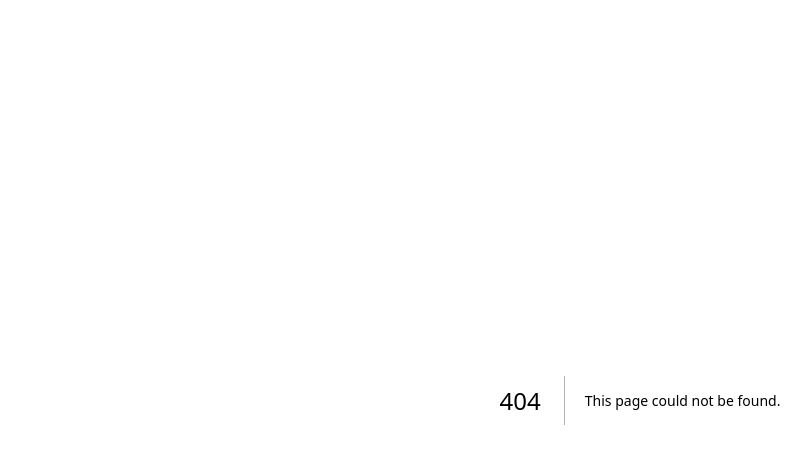
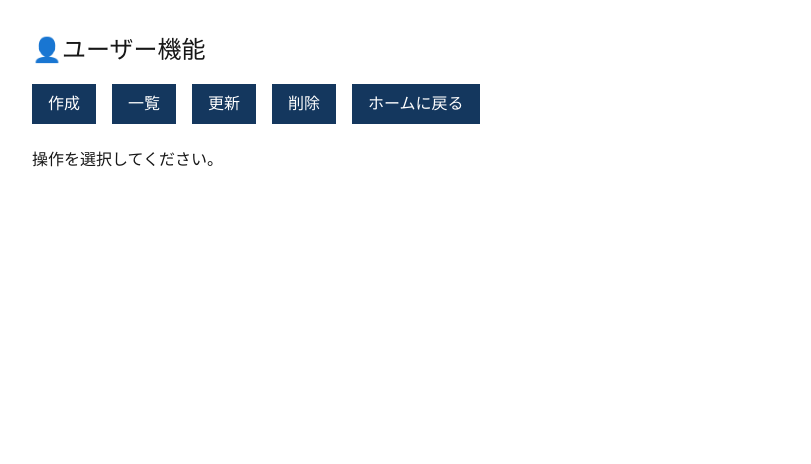
Before and after one commit to 1068haruto/python_study, a Next.js app in the folder frontend/: page /users in a window 1280 px wide. Before the commit this address had no page. Shown: the top 464 px of the page, without its empty margins (0-811 px from the left). Built offline with nearby package versions, Linux system fonts and the light colour scheme.

Commit message:
feat: add users page

```diff
--- /dev/null
+++ b/frontend/src/app/users/UsersPage.module.scss
@@ -0,0 +1,26 @@
+.container {
+  padding: 2rem;
+
+  .title {
+    margin-bottom: 1rem;
+    font-size: 1.5rem;
+  }
+
+  .buttonGroup {
+  	display: flex;
+  	margin-bottom: 1.5rem;
+  	gap: 1rem;
+
+  	button {
+    	padding: 0.5rem 1rem;
+    	background-color: #14375e;
+    	color: white;
+    	font-size: 1rem;
+			cursor: pointer;
+
+    	&:hover {
+      	background-color: #005dc1;
+    	}
+  	}
+	}
+}
--- /dev/null
+++ b/frontend/src/app/users/page.tsx
@@ -0,0 +1,38 @@
+'use client';
+
+import { useState } from 'react';
+import { useRouter } from 'next/navigation';
+import CreateForm from './create/CreateForm';
+import DeleteButton from './delete/DeleteButton';
+import UpdateForm from './update/UpdateForm';
+import UserList from './list/UserList';
+import styles from './UsersPage.module.scss';
+
+export default function UsersPage() {
+  const [activeTab, setActiveTab] = useState<'create' | 'list' | 'update' | 'delete' | null>(null);
+	const router = useRouter();
+
+  return (
+    <main className={styles.container}>
+      <h1 className={styles.title}>👤ユーザー機能</h1>
+
+      {/* ナビゲーションボタン */}
+      <div className={styles.buttonGroup}>
+        <button onClick={() => setActiveTab('create')}>作成</button>
+				<button onClick={() => setActiveTab('list')}>一覧</button>
+        <button onClick={() => setActiveTab('update')}>更新</button>
+				<button onClick={() => setActiveTab('delete')}>削除</button>
+				<button onClick={() => router.push('/')}>ホームに戻る</button> {/* ← 追加 */}
+      </div>
+
+      {/* 表示エリア */}
+      <div>
+        {activeTab === 'create' && <CreateForm />}
+				{activeTab === 'list' && <UserList />}
+        {activeTab === 'update' && <UpdateForm />}
+				{activeTab === 'delete' && <DeleteButton />}
+        {!activeTab && <p>操作を選択してください。</p>}
+      </div>
+    </main>
+  );
+}
```
